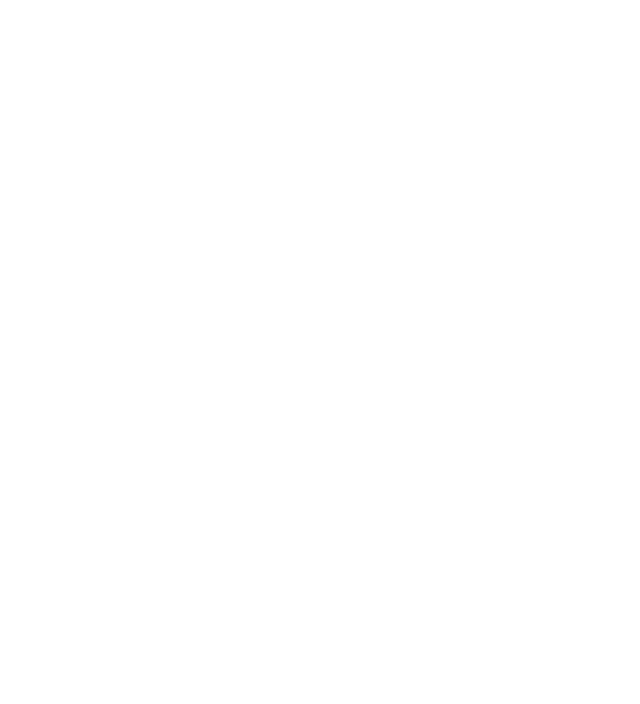
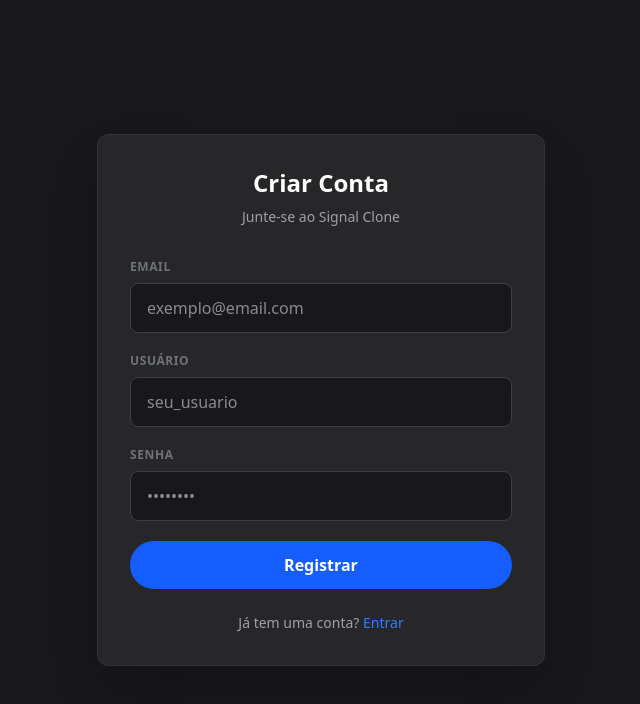
Before and after one commit to ErikPDN/chat-frontend, a React (Vite) app: page /register in a window 1280 px wide. Shown: the top 704 px of the page, without its empty margins (319-959 px from the left). Built offline with nearby package versions, Linux system fonts and the light colour scheme.

Commit message:
feat: criando a pagina de login

```diff
--- a/src/pages/RegisterPage.tsx
+++ b/src/pages/RegisterPage.tsx
@@ -1,27 +1,123 @@
-import { useState } from "react";
-
-interface RegisterPageProps {
-
-}
+import React, { useState } from 'react';
+import { useNavigate, Link } from 'react-router-dom';
+import { useAuthStore } from '../features/auth/stores/useAuthStore';
+import { useToast } from '../shared/hooks/useToast';
 
 export default function RegisterPage() {
+  const navigate = useNavigate();
+  const { addToast } = useToast();
+  const setAuth = useAuthStore((state) => state.setAuth);
+
+  const [isLoading, setIsLoading] = useState(false);
   const [formData, setFormData] = useState({
     email: '',
     username: '',
-    password: '',
-  })
+    password: ''
+  });
 
   const handleChange = (e: React.ChangeEvent<HTMLInputElement>) => {
     const { name, value } = e.target;
-    setFormData(prevState => ({
-      ...prevState,
-      [name]: value
-    }));
+    setFormData(prev => ({ ...prev, [name]: value }));
   };
 
-  const handleSubmit = (e: React.FormEvent) => {
+  const handleSubmit = async (e: React.FormEvent) => {
     e.preventDefault();
-    console.log('Form Data Submitted:', formData);
-    alert('Registration Successful!');
-  }
+    setIsLoading(true);
+
+    try {
+      const response = await fetch('http://localhost:3000/api/auth/register', {
+        method: 'POST',
+        headers: { 'Content-Type': 'application/json' },
+        body: JSON.stringify(formData),
+      });
+
+      const data = await response.json();
+
+      if (!response.ok) {
+        throw new Error(data.message || 'Erro ao criar conta');
+      }
+
+      setAuth(data.access_token, data.user);
+
+      addToast('Bem-vindo! Conta criada com sucesso.', 'success');
+      navigate('/chat'); // Redireciona para a rota protegida
+
+    } catch (error: any) {
+      addToast(error.message, 'error');
+    } finally {
+      setIsLoading(false);
+    }
+  };
+
+  return (
+    <div className="min-h-screen flex items-center justify-center bg-zinc-900 text-white p-4">
+      <div className="bg-zinc-800 p-8 rounded-xl shadow-2xl w-full max-w-md border border-zinc-700/50">
+
+        <div className="text-center mb-8">
+          <h2 className="text-2xl font-bold">Criar Conta</h2>
+          <p className="text-zinc-400 text-sm mt-2">Junte-se ao Signal Clone</p>
+        </div>
+
+        <form className="space-y-5" onSubmit={handleSubmit}>
+          <div>
+            <label className="block text-xs font-semibold text-zinc-500 uppercase tracking-wider mb-2">Email</label>
+            <input
+              type="email"
+              name="email"
+              required
+              className="w-full bg-zinc-900 border border-zinc-700 rounded-lg px-4 py-3 focus:ring-2 focus:ring-blue-600 focus:outline-none transition-all"
+              placeholder="exemplo@email.com"
+              onChange={handleChange}
+              disabled={isLoading}
+            />
+          </div>
+
+          <div>
+            <label className="block text-xs font-semibold text-zinc-500 uppercase tracking-wider mb-2">Usuário</label>
+            <input
+              type="text"
+              name="username"
+              required
+              className="w-full bg-zinc-900 border border-zinc-700 rounded-lg px-4 py-3 focus:ring-2 focus:ring-blue-600 focus:outline-none transition-all"
+              placeholder="seu_usuario"
+              onChange={handleChange}
+              disabled={isLoading}
+            />
+          </div>
+
+          <div>
+            <label className="block text-xs font-semibold text-zinc-500 uppercase tracking-wider mb-2">Senha</label>
+            <input
+              type="password"
+              name="password"
+              required
+              className="w-full bg-zinc-900 border border-zinc-700 rounded-lg px-4 py-3 focus:ring-2 focus:ring-blue-600 focus:outline-none transition-all"
+              placeholder="••••••••"
+              onChange={handleChange}
+              disabled={isLoading}
+            />
+          </div>
+
+          <button
+            type="submit"
+            disabled={isLoading}
+            className="w-full bg-blue-600 hover:bg-blue-700 disabled:bg-zinc-700 disabled:cursor-not-allowed text-white font-bold py-3 rounded-full transition-all flex justify-center items-center"
+          >
+            {isLoading ? (
+              <div className="w-6 h-6 border-2 border-white/30 border-t-white rounded-full animate-spin" />
+            ) : 'Registrar'}
+          </button>
+        </form>
+
+        <div className="mt-6 text-center">
+          <p className="text-zinc-400 text-sm">
+            Já tem uma conta?{' '}
+            <Link to="/login" className="text-blue-500 hover:underline font-medium">
+              Entrar
+            </Link>
+          </p>
+        </div>
+      </div>
+    </div>
+  );
 }
```
